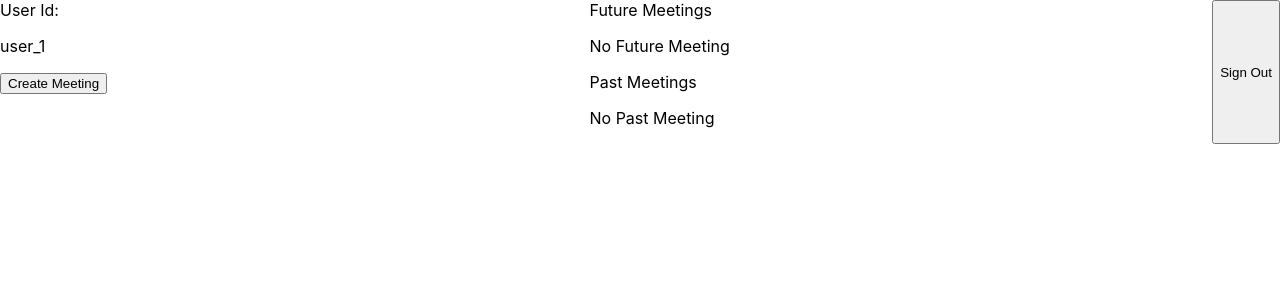
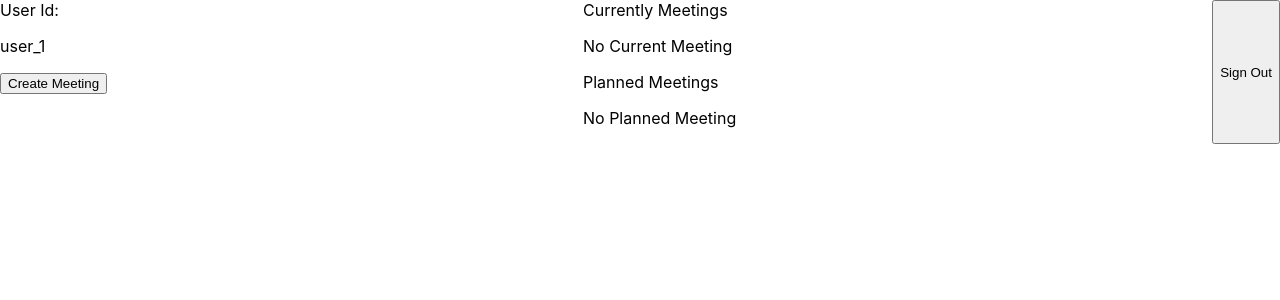
Before and after one commit to xdsherman/cse110_Time2Meet, a React (Create React App) app: page / in a window 1280 px wide. Shown: the top 300 px of the page. Built offline with nearby package versions, Linux system fonts and the light colour scheme; no server answers; the database is empty; sample sign-in values are in the browser's storage.

Commit message:
sendInvitationEmail test

```diff
--- a/src/components/Invite.js
+++ b/src/components/Invite.js
@@ -67,6 +67,7 @@ class Invite extends Component {
     }
 
     sendInvitation(meetingName, email){
+        console.log("sendInvitation")
         var http = new XMLHttpRequest();
         var url = 'https://api.emailjs.com/api/v1.0/email/send';
         var data = {
@@ -110,7 +111,7 @@ class Invite extends Component {
                     const id = userIDs.findIndex(isUID);
                     if (id == -1) {
                         userIDs.push(userID);
-                        //this.sendInvitation(meetingName, email);
+                        this.sendInvitation(meetingName, email);
                     }
 
                     this.pushToFirebase(event);
@@ -139,7 +140,7 @@ class Invite extends Component {
         this.firebaseRef_U.once('value').then((snapshot) => {
             if (snapshot.val() != null){
                 for(const uid of userIDs) {
-                    console.log(uid)
+                    //console.log(uid)
                     if (snapshot.child(uid).val() != null){
                         let meetingIDs = [];
                         if(snapshot.child(uid).child("meetingIDs").val() != null){
--- a/src/components/MasterCalendar.js
+++ b/src/components/MasterCalendar.js
@@ -71,8 +71,8 @@ class MasterCalendar extends Component {
     hover(event){
         let key = event.target.getAttribute('id');
         const {availabilities} = this.state;
-        console.log(key);
-        console.log(availabilities);
+        //console.log(key);
+        //console.log(availabilities);
         if (key in availabilities){
            alert(availabilities[key]["users"] + ": " + availabilities[key]["priority"]);
         }
--- a/src/components/Meeting.js
+++ b/src/components/Meeting.js
@@ -36,6 +36,7 @@ class Meeting extends Component {
         this.handleWeekClick = this.handleWeekClick.bind(this);
         this.handleMenu = this.handleMenu.bind(this);
         this.setWindow = this.setWindow.bind(this);
+        this.convertTo12Hr = this.convertTo12Hr.bind(this)
 
 
     }
@@ -63,12 +64,12 @@ class Meeting extends Component {
             meetingDays.push(day);
         }
         this.setState({ meetingDays});
-        console.log(meetingDays);
+        //console.log(meetingDays);
     }
 
     handleWeekClick = (weekNumber, days, e) => {
         const { meetingDays } = this.state;
-        console.log(weekNumber)
+        //console.log(weekNumber)
         let weekIncluded = true;
         let included = [];
 
@@ -98,7 +99,7 @@ class Meeting extends Component {
         }
 
         this.setState({ meetingDays});
-        console.log(this.state.meetingDays)
+        //console.log(this.state.meetingDays)
     };
 
     handleMenu(event){
@@ -124,6 +125,12 @@ class Meeting extends Component {
                 showT: false
             })
         }
+    }
+
+    convertTo12Hr(hour) {
+        var AMPM = (hour < 12) ? "AM" : "PM";
+        var h = (hour % 12) || 12;
+        return h + AMPM;
     }
 
     componentWillUnmount() {
@@ -229,9 +236,9 @@ class Meeting extends Component {
                     onDayClick={this.handleDayClick}
                     onWeekClick={this.handleWeekClick}
                 />
-                <button id = {0} onClick={this.handleMenu}>{this.state.startTime ? this.state.startTime : "From"}</button>
+                <button id = {0} onClick={this.handleMenu}>{this.state.startTime ? this.convertTo12Hr(this.state.startTime) : "From"}</button>
                 {this.state.showF ? (<div className="menu" id = {0}>{AM}{PM}</div>) : null}
-                <button id = {1} onClick={this.handleMenu}>{this.state.endTime ? this.state.endTime : "To"}</button>
+                <button id = {1} onClick={this.handleMenu}>{this.state.endTime ? this.convertTo12Hr(this.state.endTime) : "To"}</button>
                 {this.state.showT ? (<div className="menu" id = {1}>{AM}{PM}</div>) : null}
                 <label>What is the name of this meeting?</label>
                 <input onChange= {e =>this.setState({meetingName : e.target.value})} />
--- a/src/components/MeetingCalendar.js
+++ b/src/components/MeetingCalendar.js
@@ -21,7 +21,7 @@ class MeetingCalendar extends Component {
             availability: [],
             decided: '',
             edit: false,
-            priority: 1,
+            priority: 3,
             index: 0
         };
 
@@ -125,8 +125,8 @@ class MeetingCalendar extends Component {
                     included = true
                     availability.splice(index, 1);
                     if(value.priority != priorityVal){
-                        console.log(value.priority)
-                        console.log(priorityVal)
+                        //console.log(value.priority)
+                        //console.log(priorityVal)
                         availability.push(ava.props);
                     }
                 }
@@ -140,7 +140,7 @@ class MeetingCalendar extends Component {
 
     changePriority(event){
         let priority = event.target.getAttribute('id');
-        console.log(priority);
+        //console.log(priority);
         if(priority == 1)
             this.setState({
                 priority: 1
--- a/src/components/MeetingList.js
+++ b/src/components/MeetingList.js
@@ -42,7 +42,7 @@ class MeetingList extends Component {
         this.firebaseRef.once('value').then((snapshot) => {
 
             if (snapshot.val() != null && snapshot.child("meetingIDs").val() != null) {
-                console.log("id")
+                //console.log("id")
                 //console.log(snapshot.child("meetingIDs").val())
                 this.setState({
                     meetingIDs: snapshot.child("meetingIDs").val(),
@@ -63,13 +63,10 @@ class MeetingList extends Component {
         let meetingNames = [];
         let decidedM  = [];
 
-        if(meetingIDs !== null){
-            console.log(meetingIDs)
-        }
         this.firebaseRef_M.once('value').then((snapshot) => {
             for(const id of meetingIDs){
                 if (snapshot.val() != null && snapshot.child(id).val() != null) {
-                    console.log("fetch")
+                    //console.log("fetch")
                     //console.log(snapshot.child("meetingIDs").val())
                     meetingNames.push(snapshot.child(id).child("meetingName").val())
                     decidedM.push(snapshot.child(id).child("decided").val())
@@ -136,8 +133,6 @@ class MeetingList extends Component {
                     futureMeeting.push(<div key = {id} id = {this.state.meetingIDs[id]}>{this.state.meetingNames[id]}<button onClick={this.clickMeeting}>View Meeting</button></div>);
                 }
             }
-        }else{
-            console.log("render")
         }
 
         return (
@@ -149,13 +144,13 @@ class MeetingList extends Component {
                         <button onClick={this.createMeeting}>Create Meeting</button>
                     </div>
                     <div className="meetingList">
-                        <label>Future Meetings</label>
+                        <label>Currently Meetings</label>
                         <div>
-                            {futureMeeting.length ? futureMeeting : <p>No Future Meeting</p>}
+                            {futureMeeting.length ? futureMeeting : <p>No Current Meeting</p>}
                         </div>
-                        <label>Past Meetings</label>
+                        <label>Planned Meetings</label>
                         <div>
-                            {pastMeeting.length ? pastMeeting : <p>No Past Meeting</p>}
+                            {pastMeeting.length ? pastMeeting : <p>No Planned Meeting</p>}
                         </div>
                     </div>
                     <button onClick={() => db.auth().signOut()}>Sign Out</button>
```
